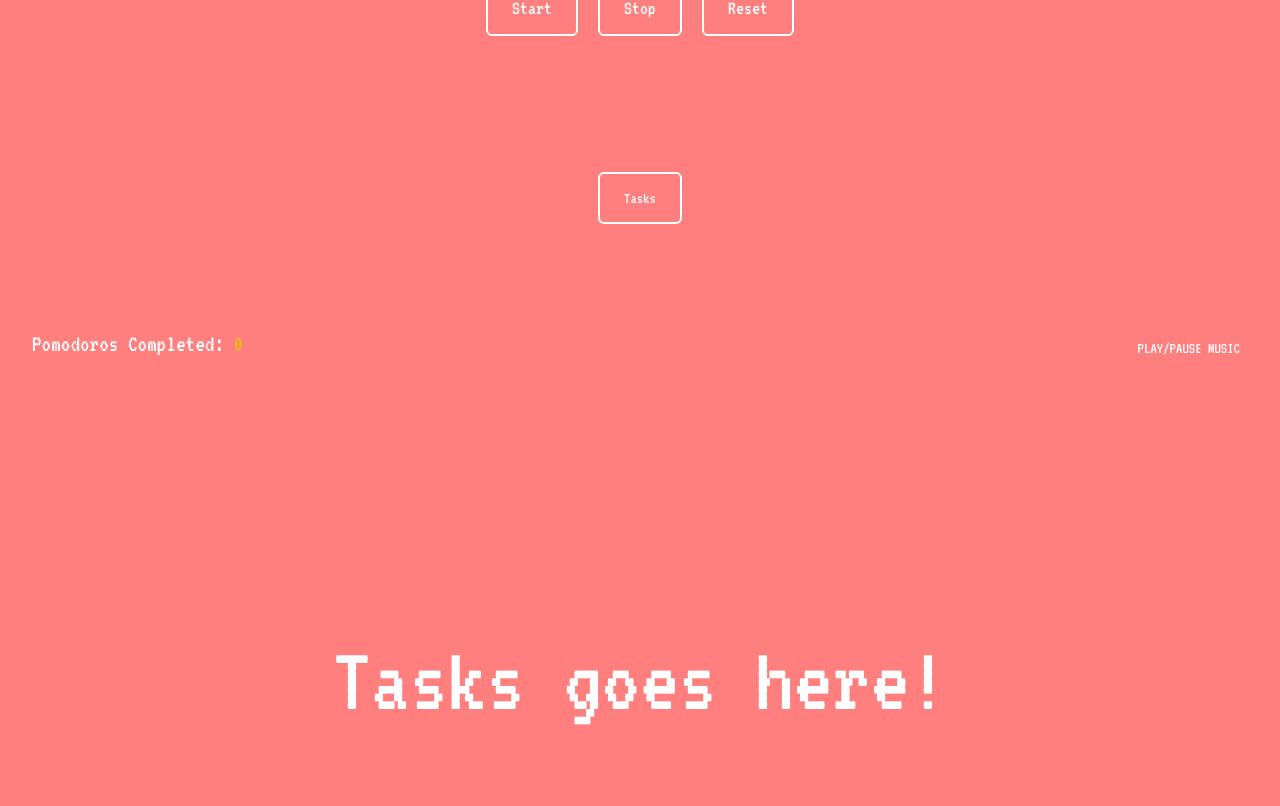
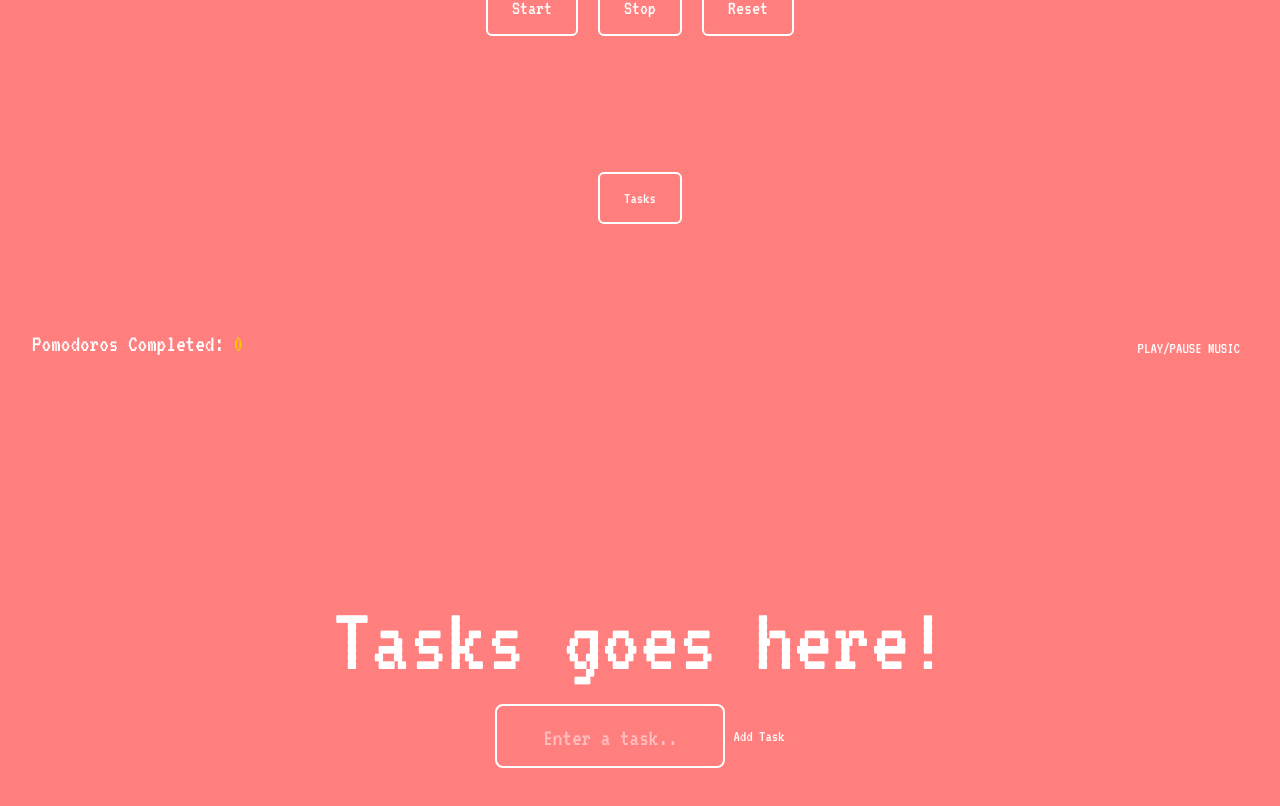
Before and after one commit to adceballos/pomotomo, a React (Vite) app: page / in a window 1280 px wide. Shown: the part 520-1326 px from the top of the page. Built offline with nearby package versions, Linux system fonts and the light colour scheme.

Commit message:
Initialized the task management system.

```diff
--- a/package.json
+++ b/package.json
@@ -19,7 +19,7 @@
     "@eslint/js": "^9.19.0",
     "@types/react": "^19.0.8",
     "@types/react-dom": "^19.0.3",
-    "@vitejs/plugin-react": "^4.3.4",
+    "@vitejs/plugin-react": "^1.3.2",
     "eslint": "^9.19.0",
     "eslint-plugin-react": "^7.37.4",
     "eslint-plugin-react-hooks": "^5.0.0",
--- a/src/components/List.jsx
+++ b/src/components/List.jsx
@@ -1,13 +1,53 @@
-import React from 'react';
 import Stopwatch from './Timer';
 import click from "../assets/click.mp3";
+import React, { useState } from "react";
+import Button from "./Button";
 
 
 export default function List() {
 
-  return (
-    <div className="flex flex-col items-center justify-center min-h-screen bg-[#ff7f7f] min-h-screen text-white" id='list'>
-      <h1 className='text-4xl sm:text-5xl md:text-6xl lg:text-8xl font-[VT323]'>Tasks goes here!</h1>
-    </div>
-  )
+    const [tasks, setTasks] = useState([]);
+    const [input, setInput] = useState("");
+
+    function addTask() {
+        if (input.trim() !== "") {
+            setTasks([...tasks, input]); // Adds new task to the list
+            setInput(""); // Clears input after adding
+            clickSound();
+        }
+    }
+
+    function clickSound() {
+        const audio = new Audio(click);
+        audio.play();
+    }
+
+    function deleteTask(index) {
+        setTasks(tasks.filter((_, i) => i !== index)); // Removes the task at the given index
+        clickSound();
+    }
+
+    return (
+        <div className="flex flex-col items-center justify-center min-h-screen bg-[#ff7f7f] min-h-screen text-white" id='list'>
+        <h1 className="text-3xl sm:text-2xl md:text-6xl lg:text-8xl  pb-4 font-[VT323]">Tasks goes here!</h1>
+            <div className="flex items-center space-x-2">
+                <input className="text-2xl px-2 py-2 pb-3 text-center text-white bg-transparent placeholder-gray  rounded-lg pt-4 border-2"
+                    type="text"
+                    value={input}
+                    onChange={(e) => setInput(e.target.value)}
+                    placeholder="Enter a task.."
+                />
+
+                <button onClick={addTask} className="hover:text-gray-300 transition duration-200">Add Task</button>
+                </div>
+                <ul className="w-full pl-40">
+                    {tasks.map((task, index) => (
+                        <li key={index} className="py-2 flex items-center">
+                            <button onClick={() => deleteTask(index)} className="text-red-800 px-0.5 ml-3 w-7 h-8">x</button>
+                            <span className="text-2xl break-words w-full">{task}</span>
+                        </li>
+                    ))}
+                </ul>
+        </div>
+    );
 }
```
Also changed, not shown: 1 other file (tests, documents, lock files or other folders).
